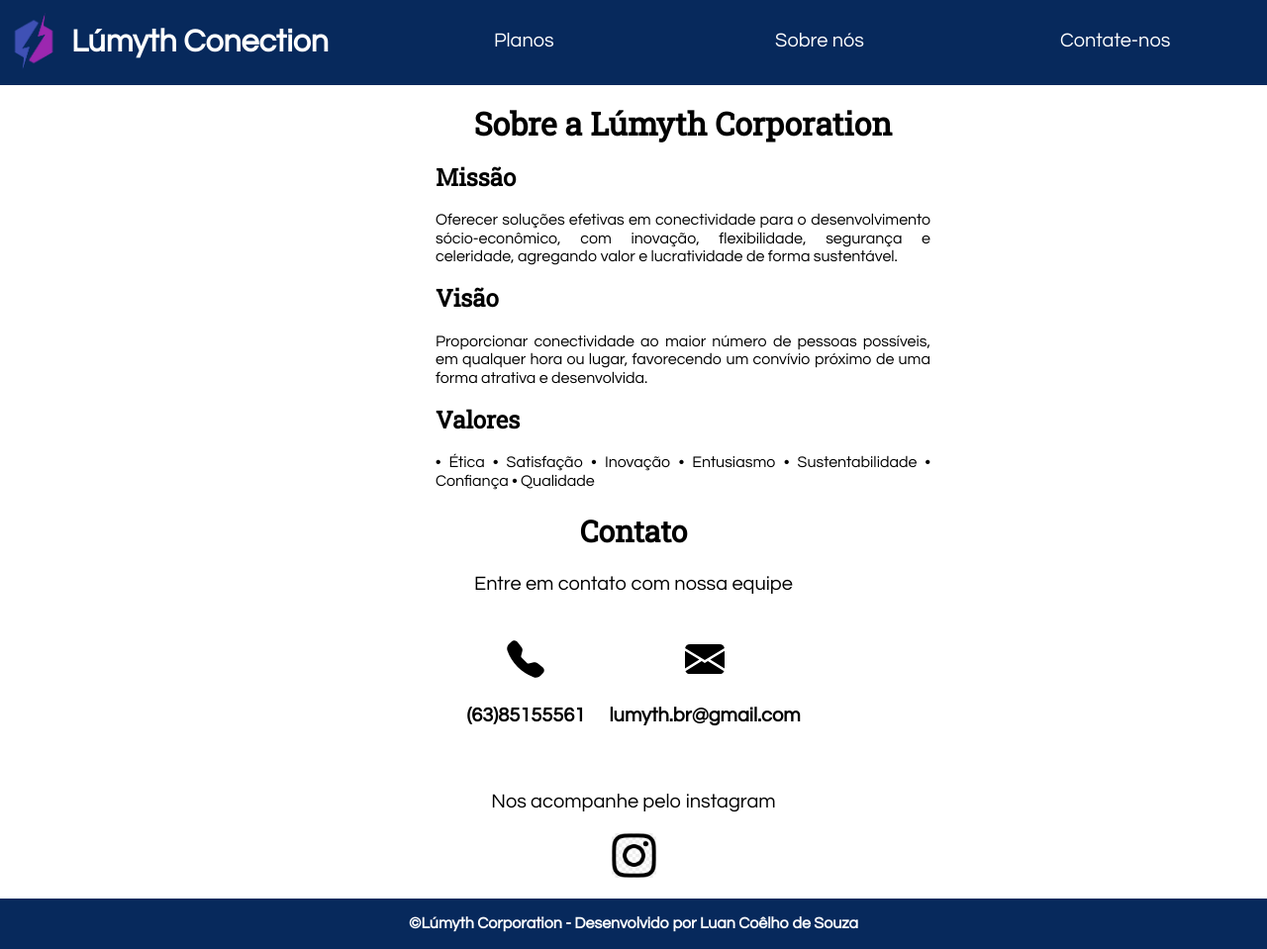
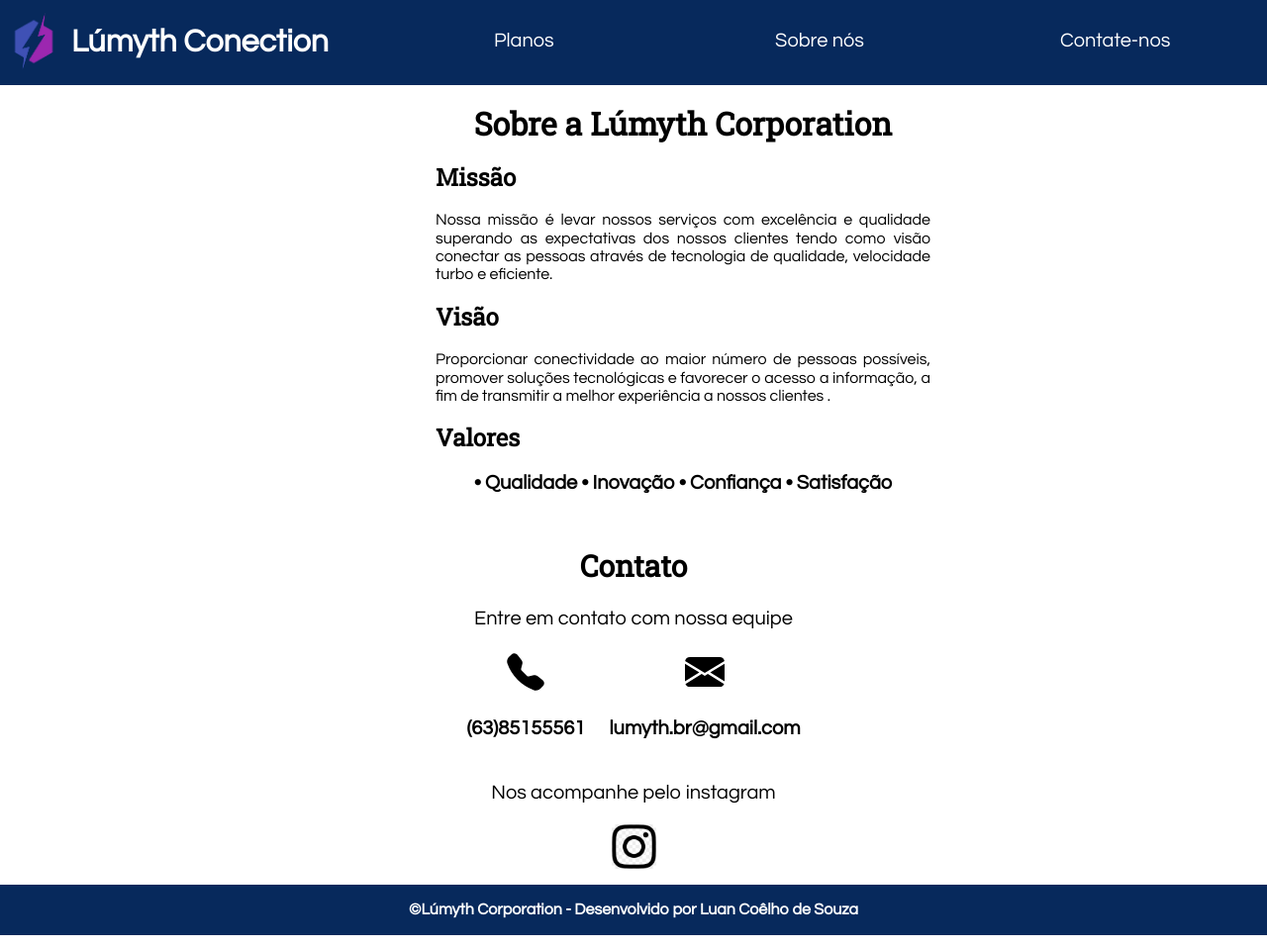
Before and after one commit to luanbunny/luanbunny.github.io, a plain HTML site: page sobre.html in a window 1280 px wide. Shown: the whole page at 99% size. Drawn offline with Linux system fonts and the light colour scheme; a web font is replaced by a local one.

Commit message:
Última alteração A2

```diff
--- a/sobre.html
+++ b/sobre.html
@@ -26,13 +26,13 @@
     <main>
         <h1> Sobre a Lúmyth Corporation </h1>
         <h2> Missão </h2>
-        <p> Oferecer soluções efetivas em conectividade para o desenvolvimento sócio-econômico, com inovação,
-            flexibilidade, segurança e celeridade, agregando valor e lucratividade de forma sustentável.</p>
+        <p> Nossa missão é levar nossos serviços com excelência e qualidade superando as expectativas dos nossos
+            clientes tendo como visão conectar as pessoas através de tecnologia de qualidade, velocidade turbo e eficiente. </p>
         <h2> Visão </h2>
-        <p>Proporcionar conectividade ao maior número de pessoas possíveis, em qualquer hora ou lugar, favorecendo um
-            convívio próximo de uma forma atrativa e desenvolvida.</p>
+        <p> Proporcionar conectividade ao maior número de pessoas possíveis, promover soluções tecnológicas e
+             favorecer o acesso a informação, a fim de transmitir a melhor experiência a nossos clientes .</p>
         <h2> Valores </h2>
-        <p>• Ética • Satisfação • Inovação • Entusiasmo • Sustentabilidade • Confiança • Qualidade</p>
+        <p style="font-size: 20px; font-weight: bold;text-align: center;"> • Qualidade • Inovação • Confiança • Satisfação </p>
     </main>
     <section id="contato">
         <h2> Contato </h2>
--- a/style/contato.css
+++ b/style/contato.css
@@ -213,8 +213,8 @@ footer{
     flex-direction: column;
     align-items: center;
     text-align: center;
+    padding:10px;
     text-decoration: none;
-    padding-bottom: 15px;
 }
 
 #contato h2 {
@@ -225,6 +225,20 @@ footer{
     display:inline;
     flex-direction:column;
     align-items: center;
+}
+#contato ul{
+    padding-inline-start: 0;
+}
+#contato ul li{
+    list-style: none;
+}
+#contato ul li a{
+    text-decoration: none;
+    color: black;
+}
+
+#contato ul li a:hover{
+    color: #9c27b0;
 }
 
 @media screen and (min-width: 768px) {
--- a/style/planos.css
+++ b/style/planos.css
@@ -170,8 +170,8 @@ footer{
     flex-direction: column;
     align-items: center;
     text-align: center;
+    padding:10px;
     text-decoration: none;
-    padding-bottom: 15px;
 }
 
 #contato h2 {
@@ -183,24 +183,19 @@ footer{
     flex-direction:column;
     align-items: center;
 }
-
-#contato {
-    flex-wrap: wrap;
-    justify-content: space-around;
-    margin: 0 auto;
-    text-align: center;
-    font-size: 20px;
-
+#contato ul{
+    padding-inline-start: 0;
 }
-#contato div ul li{
+#contato ul li{
     list-style: none;
-    display: inline-block;
-    padding: 2px 10px;
 }
-#contato div ul li a{
+#contato ul li a{
     text-decoration: none;
     color: black;
-    font-weight: bold;
+}
+
+#contato ul li a:hover{
+    color: #9c27b0;
 }
 
 div ul li {
--- a/style/sobre.css
+++ b/style/sobre.css
@@ -107,8 +107,8 @@ footer{
     flex-direction: column;
     align-items: center;
     text-align: center;
+    padding:10px;
     text-decoration: none;
-    padding-bottom: 15px;
 }
 
 #contato h2 {
@@ -119,6 +119,20 @@ footer{
     display:inline;
     flex-direction:column;
     align-items: center;
+}
+#contato ul{
+    padding-inline-start: 0;
+}
+#contato ul li{
+    list-style: none;
+}
+#contato ul li a{
+    text-decoration: none;
+    color: black;
+}
+
+#contato ul li a:hover{
+    color: #9c27b0;
 }
 
 @media screen and (min-width: 768px) {
@@ -150,25 +164,15 @@ footer{
         margin: 0 auto;
         text-align: center;
         font-size: 20px;
-        text-decoration: none;
-        list-style-type: none;
 
     }
-    #contato div ul{
-        text-decoration: none;
-        list-style-type: none;
-        display: inline-block;
-        padding: 2px 10px;
-    }
     #contato div ul li{
-        text-decoration: none;
-        list-style-type: none;
+        list-style: none;
         display: inline-block;
         padding: 2px 10px;
     }
     #contato div ul li a{
         text-decoration: none;
-        list-style-type: none;
         color: black;
         font-weight: bold;
     }
```
